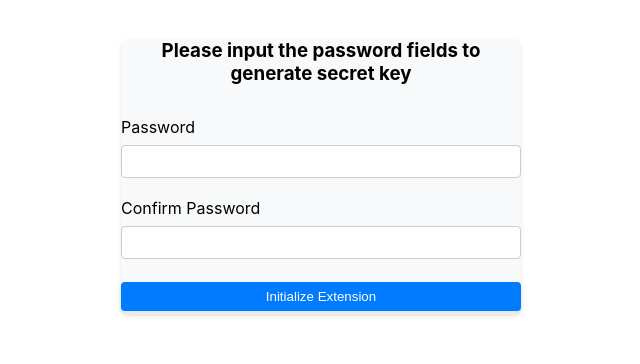
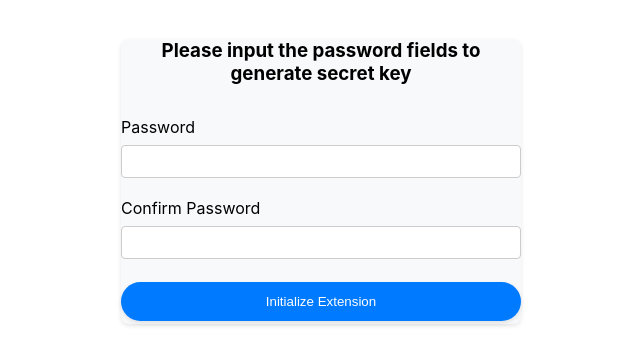
Before and after one commit to HamzaMuSharp/new-extension, a React (Create React App) app: page / in a window 1280 px wide. Shown: the top 364 px of the page, without its empty margins (319-959 px from the left). Built offline with nearby package versions, Linux system fonts and the light colour scheme; no server answers.

Commit message:
styling changes

```diff
--- a/public/background.js
+++ b/public/background.js
@@ -38,6 +38,7 @@ chrome.runtime.onInstalled.addListener(function (details) {
                 type: 'popup',
                 width: 300,
                 height: 340,
+
                 left: left + currentWindow.left,
                 top: top + currentWindow.top
             })
--- a/src/App.css
+++ b/src/App.css
@@ -7,3 +7,6 @@
   padding: 20px;
   min-width: 200px;
 }
+button {
+  padding: 12px !important;
+}
--- a/src/Pages/Secret Manager/SecretManager.js
+++ b/src/Pages/Secret Manager/SecretManager.js
@@ -16,7 +16,7 @@ const SecretManager = (props) => {
     return (
         <div className={styles.key_container}>
             <h5>Your Secret Key:</h5>
-            <p>{decryptkey}</p>
+            <p className={styles.secKey}>{decryptkey}</p>
             <button onClick={handleLogout}>Logout</button>
             <button onClick={regenerateKeyHandler}>Regenerate key</button>
         </div>
--- a/src/Pages/Secret Manager/SecretManager.module.css
+++ b/src/Pages/Secret Manager/SecretManager.module.css
@@ -10,9 +10,17 @@ h5 {
   font-size: 16px;
   margin: 6px;
 }
-p {
-  font-size: 20px;
-  margin: 10px;
+
+.secKey {
+  color: white;
+  font-size: 19px;
+  font-weight: 500;
+  border: 1px solid;
+  padding: 7px 0px;
+  width: 100%;
+  text-align: center;
+  border-radius: 7px;
+  background: #1d9d1d;
 }
 
 button {
@@ -23,7 +31,7 @@ button {
   color: #fff;
   border: none;
   cursor: pointer;
-  border-radius: 4px;
+  border-radius: 24px;
   box-shadow: 0 2px 4px rgba(0, 0, 0, 0.1);
 }
 
--- a/src/Pages/Signin/Signin.js
+++ b/src/Pages/Signin/Signin.js
@@ -39,7 +39,7 @@ const Signin = (props) => {
                     value={password}
                     onChange={(e) => setPassword(e.target.value)}
                 />
-                {error && <p>Incorrect Password</p>}
+                {error && <p className={styles.error}>Incorrect Password</p>}
                 <br />
                 <button type="submit">Signin</button>
             </form>
--- a/src/Pages/Signin/Signin.module.css
+++ b/src/Pages/Signin/Signin.module.css
@@ -29,14 +29,15 @@ button {
   color: #fff;
   border: none;
   cursor: pointer;
-  border-radius: 4px;
+  border-radius: 24px;
   box-shadow: 0 2px 4px rgba(0, 0, 0, 0.1);
 }
 
 button:hover {
   background-color: #0056b3;
 }
-p {
+
+.error {
   font-size: 15px;
   margin: 5px;
   color: red;
--- a/src/Pages/Signup/Signup.js
+++ b/src/Pages/Signup/Signup.js
@@ -28,7 +28,7 @@ function Signup(props) {
                 <label for='confirmPassword' >Confirm Password</label>
                 <input id='confirmPassword' type="password" value={confirmPassword} onChange={(e) => setConfirmPassword(e.target.value)} />
                 <br />
-                {error && <p>Passwords donot match</p>}
+                {error && <p className={styles.error}>Passwords do not match</p>}
                 <button type="submit">Initialize Extension</button>
             </form>
         </div>
--- a/src/Pages/Signup/Signup.module.css
+++ b/src/Pages/Signup/Signup.module.css
@@ -28,21 +28,21 @@ input[type='password'] {
   margin-bottom: 0px;
 }
 
-button[type='submit'] {
+button {
   padding: 7px;
   background-color: #007bff;
   color: #fff;
   border: none;
   cursor: pointer;
-  border-radius: 4px;
+  border-radius: 24px;
   box-shadow: 0 2px 4px rgba(0, 0, 0, 0.1);
 }
 
-button[type='submit']:hover {
+button:hover {
   background-color: #0056b3;
 }
 
-p {
+.error {
   font-size: 15px;
   margin: 5px;
   color: red;
```
